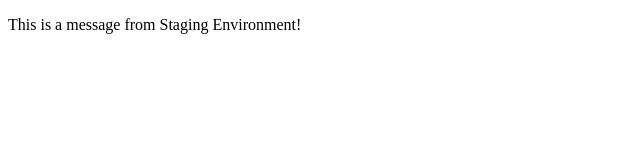
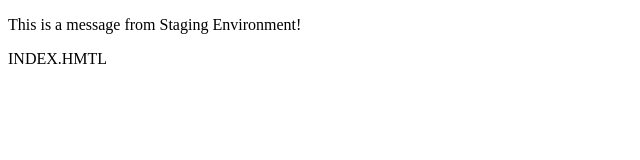
Before and after one commit to mtsantosd/packman, a plain HTML site: page overlays/staging/index.html in a window 1280 px wide. Shown: the whole page, without its empty margins (0-640 px from the left). Drawn offline with Linux system fonts and the light colour scheme.

Commit message:
Update index.html

```diff
--- a/overlays/staging/index.html
+++ b/overlays/staging/index.html
@@ -5,5 +5,6 @@
 </head>
 <body>
   <p>This is a message from Staging Environment!<p>
+  <p>INDEX.HMTL<p>
 </body>
 </html>
```
